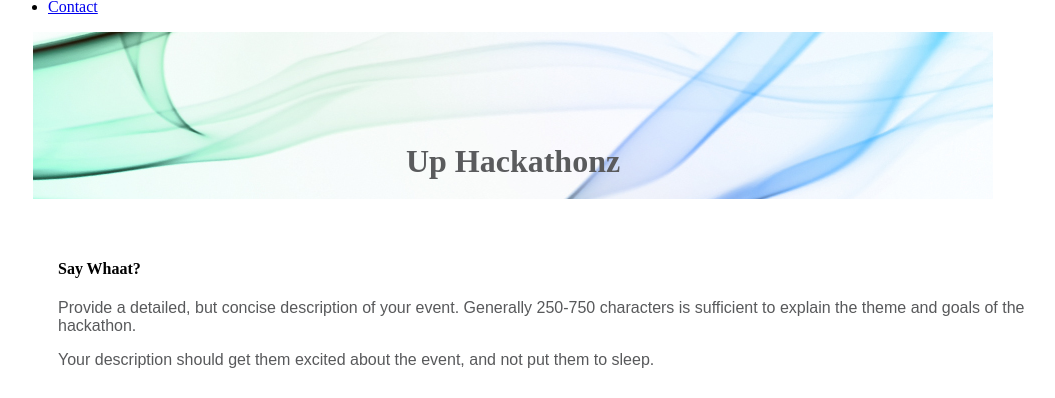
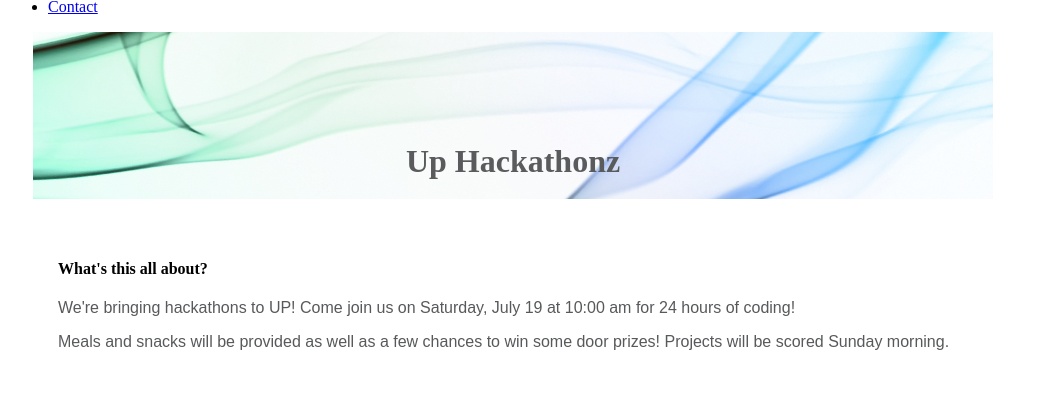
Before and after one commit to wvjb/uphackathon, a Jekyll site: the page built from index.html, in a window 1280 px wide and 900 px high, scrolled down 355 px, cut to the strip 0-398 px from the top of the window. Shown: the whole strip, without its empty margins (200-1255 px from the left). Built offline with Jekyll 4.4.1, drawn with Linux system fonts in a browser that asks for light colours.

Commit message:
Update index.html

```diff
--- a/index.html
+++ b/index.html
@@ -52,9 +52,11 @@ title: Hack Weekends
      <a name="About"></a>
     <div class="row">
         <div class="span4" style="padding-left: 50px; padding-top: 40px;">
-            <h4>Say Whaat?</h4>
-            <p>Provide a detailed, but concise description of your event. Generally 250-750 characters is sufficient to explain the theme and goals of the hackathon.</p>
-            <p>Your description should get them excited about the event, and not put them to sleep.</p>
+            <h4>What's this all about?</h4>
+            <p>We're bringing hackathons to UP! Come join us on Saturday, July 19 at 10:00 am for 24 hours of coding!</p>
+            <p>Meals and snacks will be provided as well as a few chances to win some door prizes! Projects will be scored
+             Sunday morning.
+            </p>
         </div>
         <div class="span4" style="padding-left: 175px; padding-top: 55px;">
              <a href="http://hackweekends.com/" target="_blank"><img src="https://s3.amazonaws.com/kinlane-productions/hackweekends/hack-weekends-logo-2.png" style="" /></a>
```
